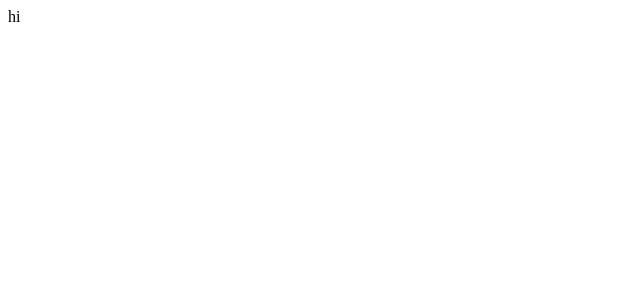
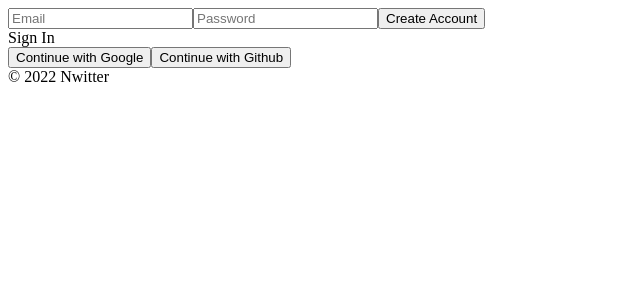
Before and after one commit to kagrin97/fireBase-twitter, a React (Create React App) app: page / in a window 1280 px wide. Shown: the top 300 px of the page, without its empty margins (0-640 px from the left). Built offline with nearby package versions, Linux system fonts and the light colour scheme; no server answers.

Commit message:
이메일 로그인 기능 구현

```diff
--- a/package.json
+++ b/package.json
@@ -10,8 +10,10 @@
     "@types/node": "^16.11.43",
     "@types/react": "^18.0.15",
     "@types/react-dom": "^18.0.6",
+    "firebase": "^9.8.4",
     "react": "^18.2.0",
     "react-dom": "^18.2.0",
+    "react-router-dom": "^6.3.0",
     "react-scripts": "5.0.1",
     "typescript": "^4.7.4",
     "web-vitals": "^2.1.4"
--- a/src/App.tsx
+++ /dev/null
@@ -1,7 +0,0 @@
-import React from "react";
-
-function App() {
-  return <div className="App">hi</div>;
-}
-
-export default App;
--- /dev/null
+++ b/src/components/App.tsx
@@ -0,0 +1,28 @@
+import React, { useState, useEffect } from "react";
+import AppRouter from "components/Router";
+import fbase from "fbase";
+import { getAuth, onAuthStateChanged } from "firebase/auth";
+
+function App() {
+  const [init, setInit] = useState(false);
+  const [isLoggedIn, setIsLoggedIn] = useState(false);
+  useEffect(() => {
+    const auth = getAuth(fbase);
+    onAuthStateChanged(auth, (user) => {
+      if (user) {
+        setIsLoggedIn(true);
+      } else {
+        setIsLoggedIn(false);
+      }
+      setInit(true);
+    });
+  }, []);
+  return (
+    <>
+      {init ? <AppRouter isLoggedIn={isLoggedIn} /> : "Initializing..."}
+      <footer>&copy; {new Date().getFullYear()} Nwitter</footer>
+    </>
+  );
+}
+
+export default App;
--- /dev/null
+++ b/src/components/Router.tsx
@@ -0,0 +1,23 @@
+import React from "react";
+import { useEffect, useState } from "react";
+import { BrowserRouter as Router, Routes, Route } from "react-router-dom";
+import Auth from "../routes/Auth";
+import Home from "../routes/Home";
+
+export default function AppRouter({ isLoggedIn }: { isLoggedIn: any }) {
+  return (
+    <Router>
+      <Routes>
+        {isLoggedIn ? (
+          <>
+            <Route path="/" element={<Home />} />
+          </>
+        ) : (
+          <>
+            <Route path="/" element={<Auth />} />
+          </>
+        )}
+      </Routes>
+    </Router>
+  );
+}
--- /dev/null
+++ b/src/fbase.tsx
@@ -0,0 +1,15 @@
+import { initializeApp } from "firebase/app";
+import "firebase/auth";
+
+const firebaseConfig = {
+  apiKey: process.env.REACT_APP_API_KEY,
+  authDomain: process.env.REACT_APP_AUTH_DOMAIN,
+  projectId: process.env.REACT_APP_PROJECT_ID,
+  storageBucket: process.env.REACT_APP_STORAGE_BUCKET,
+  messagingSenderId: process.env.REACT_APP_MESSAGIN_ID,
+  appId: process.env.REACT_APP_APP_ID,
+};
+
+const auth = initializeApp(firebaseConfig);
+
+export default auth;
--- a/src/index.tsx
+++ b/src/index.tsx
@@ -1,7 +1,8 @@
 import React from "react";
 import ReactDOM from "react-dom/client";
-import App from "./App";
+import App from "./components/App";
 import reportWebVitals from "./reportWebVitals";
+import firebase from "./fbase";
 
 const root = ReactDOM.createRoot(
   document.getElementById("root") as HTMLElement
--- /dev/null
+++ b/src/routes/Auth.tsx
@@ -0,0 +1,75 @@
+import React, { useState } from "react";
+import {
+  getAuth,
+  signInWithEmailAndPassword,
+  createUserWithEmailAndPassword,
+} from "firebase/auth";
+import fbase from "fbase";
+
+const Auth = () => {
+  const auth = getAuth();
+  const [email, setEmail] = useState("");
+  const [password, setPassword] = useState("");
+  const [newAccount, setNewAccount] = useState(true);
+  const [error, setError] = useState("");
+  const onChange = (event: React.ChangeEvent<HTMLInputElement>) => {
+    const {
+      target: { name, value },
+    } = event;
+    if (name === "email") {
+      setEmail(value);
+    } else if (name === "password") {
+      setPassword(value);
+    }
+  };
+  const onSubmit = async (event: React.FormEvent<HTMLFormElement>) => {
+    event.preventDefault();
+    try {
+      let data;
+      if (newAccount) {
+        data = await createUserWithEmailAndPassword(auth, email, password);
+      } else {
+        data = await signInWithEmailAndPassword(auth, email, password);
+      }
+      console.log(data);
+    } catch (error: any) {
+      setError(error.message.replace("Firebase: Error (auth/", ""));
+    }
+  };
+  const toggleAccount = () => setNewAccount((prev) => !prev);
+  return (
+    <div>
+      <form onSubmit={onSubmit}>
+        <input
+          name="email"
+          type="text"
+          placeholder="Email"
+          required
+          value={email}
+          onChange={onChange}
+        />
+        <input
+          name="password"
+          type="password"
+          placeholder="Password"
+          required
+          value={password}
+          onChange={onChange}
+        />
+        <input
+          type="submit"
+          value={newAccount ? "Create Account" : "Sign In"}
+        />
+        {error}
+      </form>
+      <span onClick={toggleAccount}>
+        {newAccount ? "Sign In" : "Create Account"}
+      </span>
+      <div>
+        <button>Continue with Google</button>
+        <button>Continue with Github</button>
+      </div>
+    </div>
+  );
+};
+export default Auth;
--- /dev/null
+++ b/src/routes/EditProfile.tsx
@@ -0,0 +1,3 @@
+import React from "react";
+
+export default () => <span>Edit Profile</span>;
--- /dev/null
+++ b/src/routes/Home.tsx
@@ -0,0 +1,4 @@
+import React from "react";
+
+const Home = () => <span>Home</span>;
+export default Home;
--- /dev/null
+++ b/src/routes/Profile.tsx
@@ -0,0 +1,4 @@
+import React from "react";
+
+const ProFile = () => <span>ProFile</span>;
+export default ProFile;
```
Also changed, not shown: tsconfig.json (+3 -8 lines), 2 other files (tests, documents, lock files or other folders).
